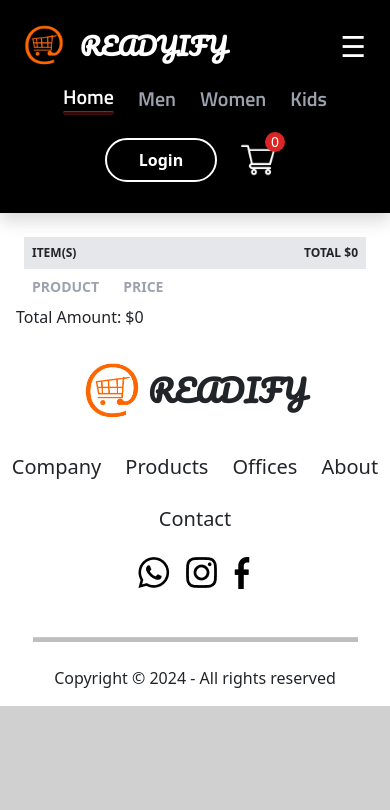
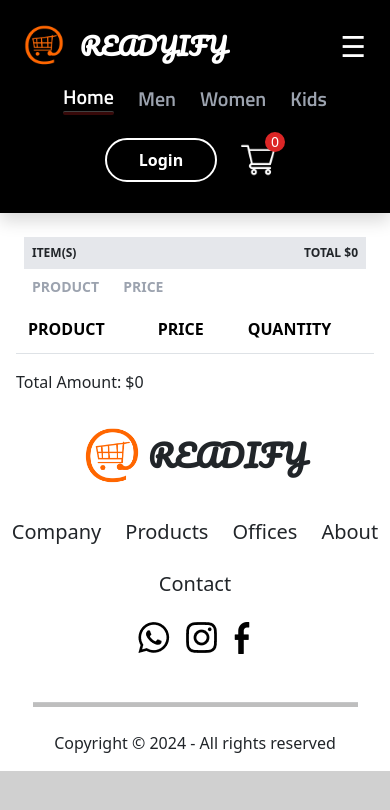
Before and after one commit to ankiitm2/Ecommerce, a React (Create React App) app: page /cart in a window 390 px wide. Shown: the top 810 px of the page. Built offline with nearby package versions, Linux system fonts and the light colour scheme; a web font is replaced by a local one.

Commit message:
responsive check

```diff
--- a/src/App.css
+++ b/src/App.css
@@ -377,6 +377,15 @@
     width: 100%;
     border-right: none;
   }
+
+  .CartItems table th {
+    padding: 0.75rem;
+    vertical-align: top;
+  }
+
+  tr.cart-prodict-list:nth-child(odd) {
+    background: #f8f8f8;
+  }
 }
 
 @media only screen and (min-width: 577px) and (max-width: 768px) {}
--- a/src/components/CartItems/CartItems.jsx
+++ b/src/components/CartItems/CartItems.jsx
@@ -46,6 +46,22 @@ const CartItems = () => {
                         })}
                     </div>
                 </div>
+
+                <div className="table">
+                    <table className="w-full">
+                        <tbody>
+                            <tr class="cart-title2">
+                                <th className="border-0">PRODUCT</th>
+                                <th className="border-0">PRICE</th>
+                                <th className="border-0">QUANTITY</th>
+                            </tr>
+                            <tr class="cart-prodict-list">
+
+                            </tr>
+                        </tbody>
+                    </table>
+                </div>
+
                 {/* {allProduct.map((e) => {
                     if (cartItems[e.id] > 0) {
                         return <div key={e.id}>
```
